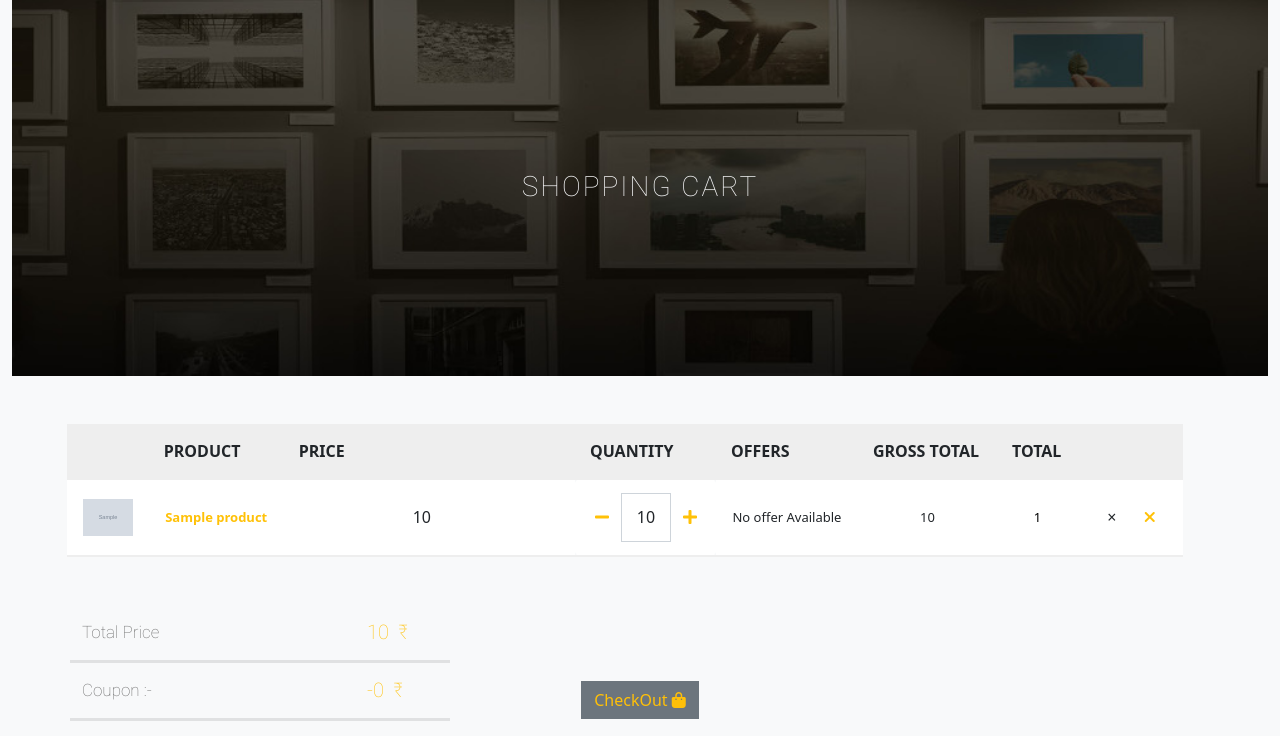
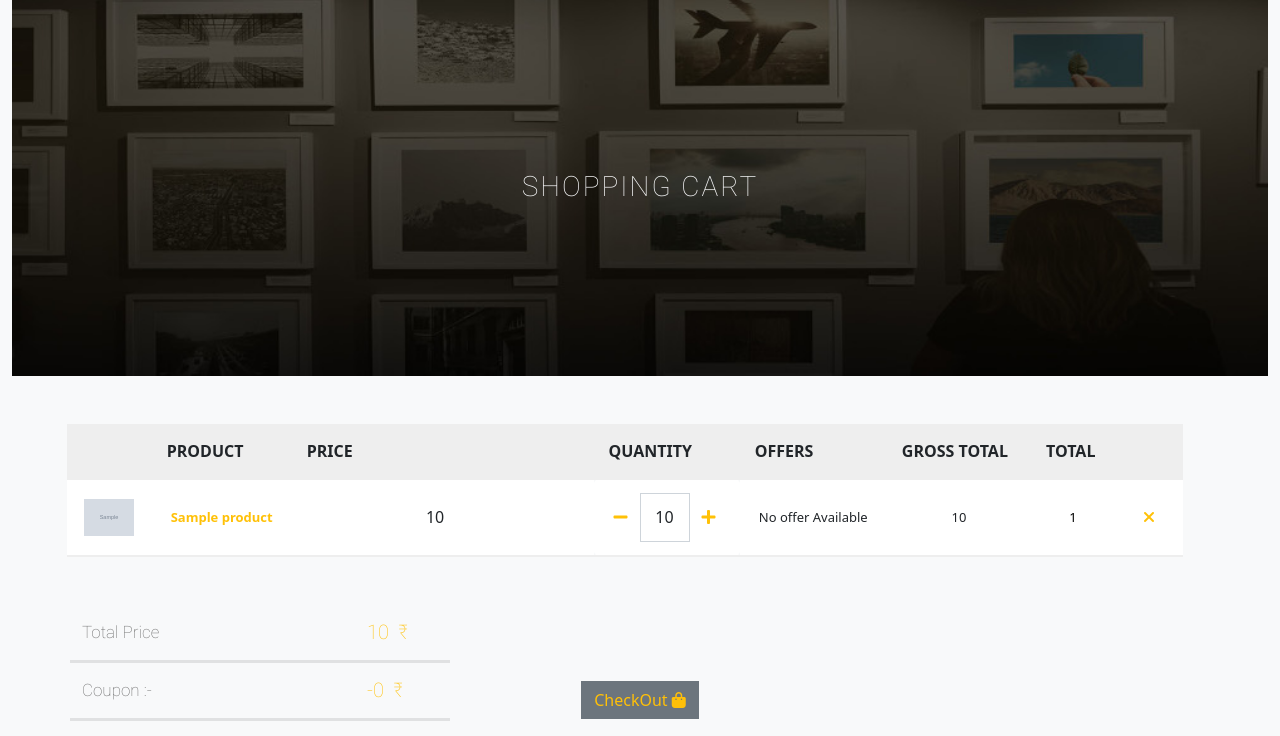
Before and after one commit to Aravindrajeev432/BOOKWORLD_OFFICIAL, a Django app: template bookworld/templates/store/cart.html in a window 1280 px wide. Shown: the part 213-949 px from the top of the page. Run offline with Django 4.2, Linux system fonts and the light colour scheme; the template is opened without the code that fills it: most values are stand-ins (such as "Sample title", 1, 10 or a date in 2020); grey boxes marked "Sample" are stand-in pictures; some libraries are stand-ins or nearby versions.

Commit message:
cart remove button fixed

```diff
--- a/bookworld/templates/store/cart.html
+++ b/bookworld/templates/store/cart.html
@@ -144,7 +144,7 @@
                                                         <input type="button" class="bg-transparent border-0" id="cart_total{{ cart_item.product.id }}" value="{{cart_item.total_after_discount}}" onchange="grandTotal()">
                                                     </td>
                                                 <td class="remove">
-                                                    <a href="{% url 'delete_cart' cart_item.product.id %}" class="btn btn-danger-filled x-remove">×</a>
+
                                                     <button class="btn text-warning rounded-0 border-0 cartadrebutton border" value="{{ cart_item.product.id }}" onclick="deleteCart(this.value)">
                                                         <i class="fa-solid fa-xmark"></i>
                                                     </button>
```
